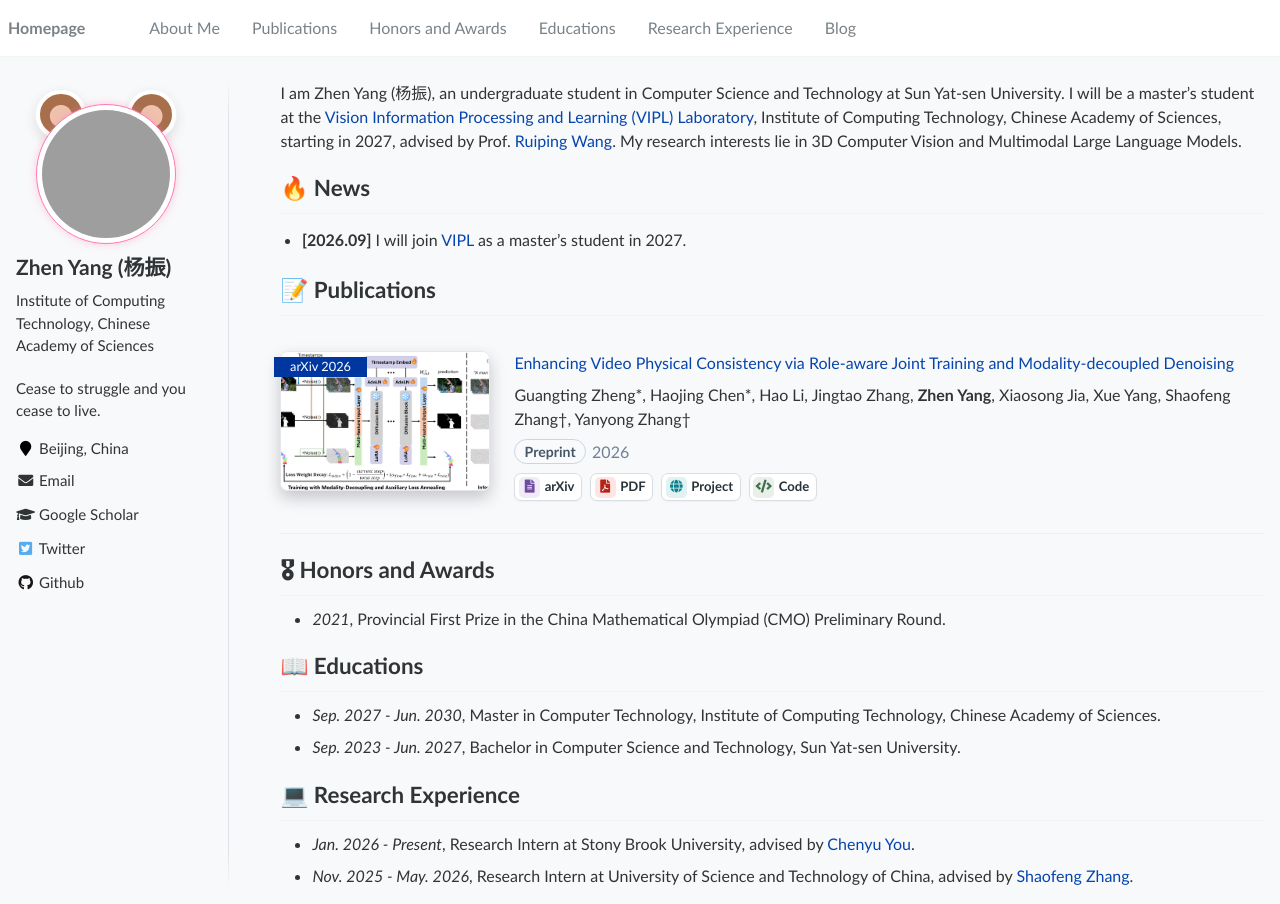
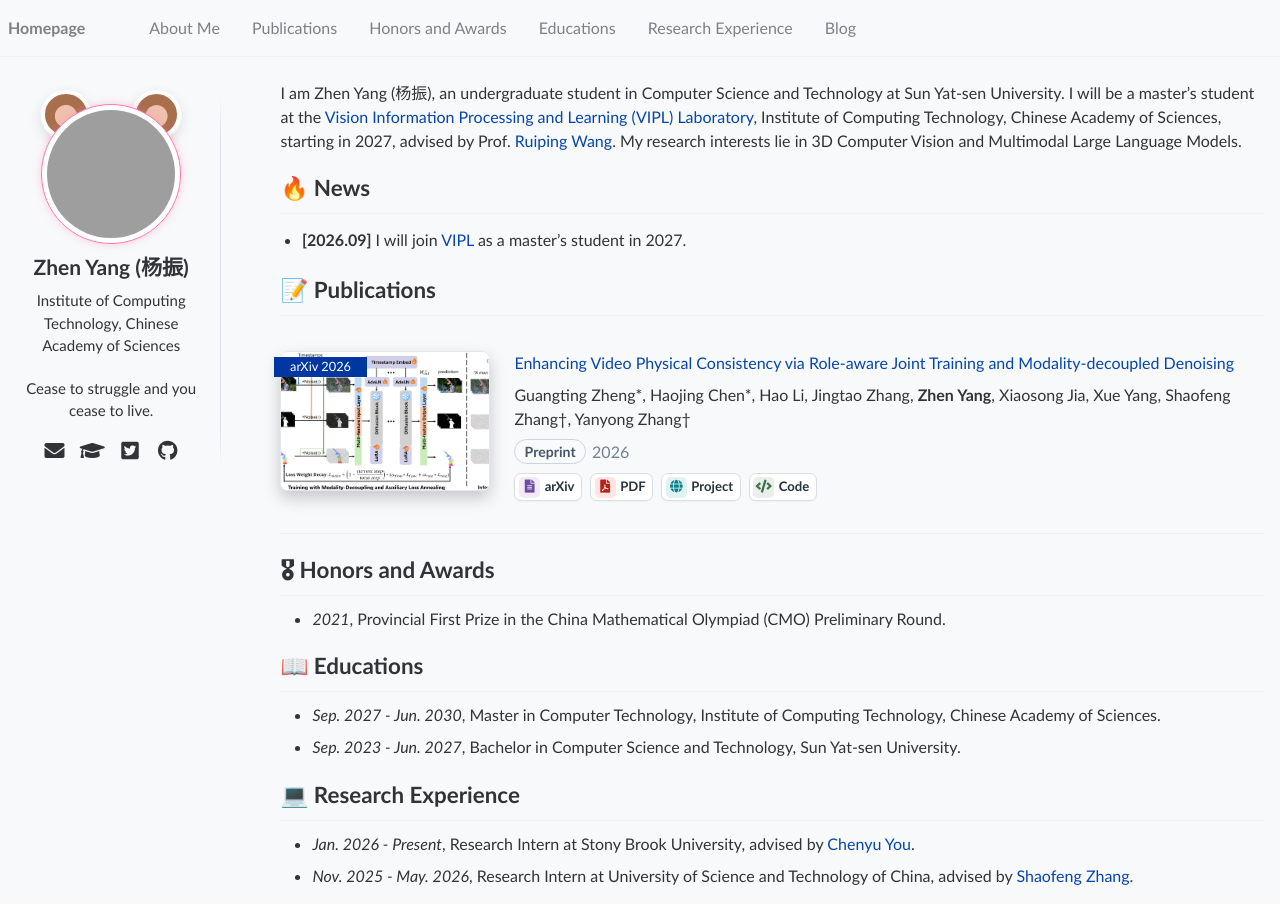
Before and after one commit to MichaelYeung2004/michaelyeung2004.github.io, a Jekyll site: the page built from _pages/about.md, in a window 1280 px wide. Built offline with Jekyll 4.4.1, drawn with Linux system fonts in a browser that asks for light colours; grey boxes are pictures that could not be loaded.

Commit message:
Center desktop profile and compact social links

```diff
--- a/_includes/author-profile.html
+++ b/_includes/author-profile.html
@@ -17,7 +17,7 @@
     <!-- <button class="btn btn--inverse">More Info & Contact</button> -->
     <ul class="author__urls social-icons">
       {% if site.description %}
-        <li><div style="white-space: normal; margin-bottom: 1em;">{{ site.description }}</div></li>
+        <li class="author__tagline"><div style="white-space: normal; margin-bottom: 1em;">{{ site.description }}</div></li>
       {% endif %}
       {% if author.location %}
         <li><i class="fa fa-fw fa-map-marker" aria-hidden="true"></i> {{ author.location }}</li>
@@ -124,7 +124,7 @@
         <a href="{{ author.uri }}"><i class="fas fa-fw fa-link" aria-hidden="true"></i></a>
       {% endif %}
       {% if author.email %}
-        <a href="mailto:{{ author.email }}"><i class="fas fa-fw fa-envelope" aria-hidden="true"></i></a>
+        <a href="mailto:{{ author.email }}" aria-label="Email" title="Email"><i class="fas fa-fw fa-envelope" aria-hidden="true"></i></a>
       {% endif %}
       {% if author.keybase %}
         <a href="https://keybase.io/{{ author.keybase }}"><i class="fas fa-fw fa-key" aria-hidden="true"></i></a>
@@ -133,10 +133,10 @@
         <a href="{{ author.researchgate }}"><i class="fab fa-fw fa-researchgate" aria-hidden="true"></i></a>
       {% endif %}
       {% if author.googlescholar %}
-        <a href="{{ author.googlescholar }}"><i class="fas fa-fw fa-graduation-cap"></i></a>
+        <a href="{{ author.googlescholar }}" aria-label="Google Scholar" title="Google Scholar"><i class="fas fa-fw fa-graduation-cap" aria-hidden="true"></i></a>
       {% endif %}
       {% if author.twitter %}
-        <a href="https://twitter.com/{{ author.twitter }}"><i class="fab fa-fw fa-twitter-square" aria-hidden="true"></i></a>
+        <a href="https://twitter.com/{{ author.twitter }}" aria-label="Twitter" title="Twitter"><i class="fab fa-fw fa-twitter-square" aria-hidden="true"></i></a>
       {% endif %}
       {% if author.facebook %}
         <a href="https://www.facebook.com/{{ author.facebook }}"><i class="fab fa-fw fa-facebook-square" aria-hidden="true"></i></a>
@@ -163,7 +163,7 @@
         <a href="https://bitbucket.org/{{ author.bitbucket }}"><i class="fab fa-fw fa-bitbucket" aria-hidden="true"></i></a>
       {% endif %}
       {% if author.github %}
-        <a href="https://github.com/{{ author.github }}"><i class="fab fa-fw fa-github" aria-hidden="true"></i></a>
+        <a href="https://github.com/{{ author.github }}" aria-label="GitHub" title="GitHub"><i class="fab fa-fw fa-github" aria-hidden="true"></i></a>
       {% endif %}
       {% if author.stackoverflow %}
         <a href="https://www.stackoverflow.com/users/{{ author.stackoverflow }}"><i class="fab fa-fw fa-stack-overflow" aria-hidden="true"></i></a>
--- a/assets/css/main.scss
+++ b/assets/css/main.scss
@@ -235,20 +235,58 @@ body.homepage {
     background-color: #f8f9fa;
 }
 
+.homepage .masthead,
+.homepage .greedy-nav {
+    background-color: #f8f9fa;
+}
+
 @include breakpoint($large) {
-    .homepage #main > .page {
-        position: relative;
+    .homepage #main > .sidebar {
+        text-align: center;
     }
 
-    .homepage #main > .page::before {
+    .homepage #main > .sidebar::after {
         content: '';
+        display: block;
         position: absolute;
         top: 8px;
-        bottom: 16px;
-        left: 0;
+        bottom: 0;
+        right: -1em;
         width: 1px;
         background: linear-gradient(to bottom, transparent, #dce2e7 36px, #dce2e7 calc(100% - 36px), transparent);
         pointer-events: none;
+    }
+
+    .homepage .author__avatar-frame {
+        transform: none;
+    }
+
+    .homepage .author__urls-wrapper {
+        margin-left: 0;
+        width: 100%;
+        cursor: default;
+    }
+
+    .homepage .author__urls > li:not(.author__tagline) {
+        display: none;
+    }
+
+    .homepage .author__urls_sm {
+        display: flex;
+        justify-content: center;
+        align-items: center;
+        flex-wrap: nowrap;
+        gap: 12px;
+        padding: 0;
+        font-size: 20px;
+    }
+
+    .homepage .author__urls_sm a {
+        display: inline-flex;
+        align-items: center;
+        justify-content: center;
+        padding: 4px 0;
+        line-height: 1;
     }
 }
 
```
